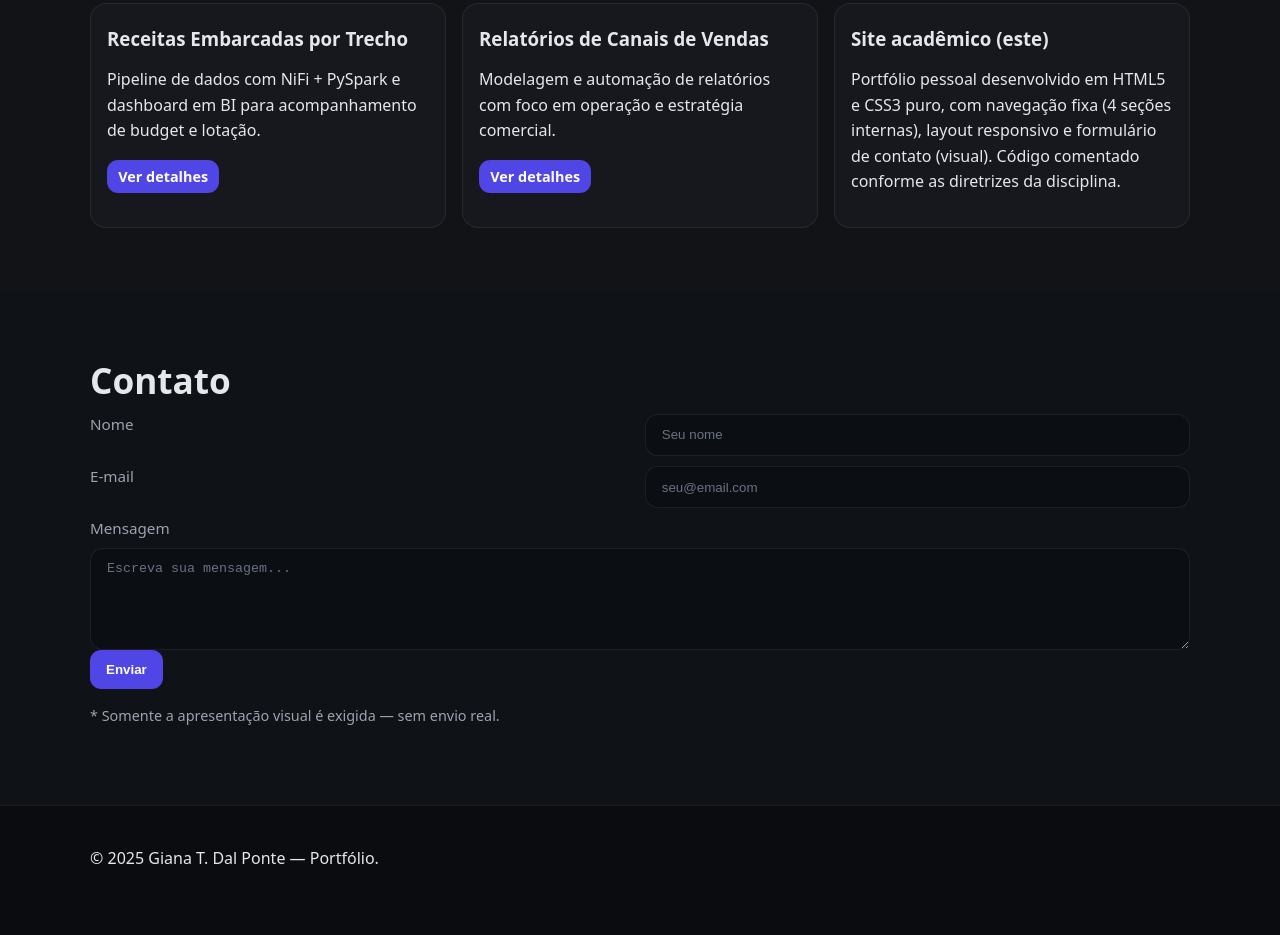
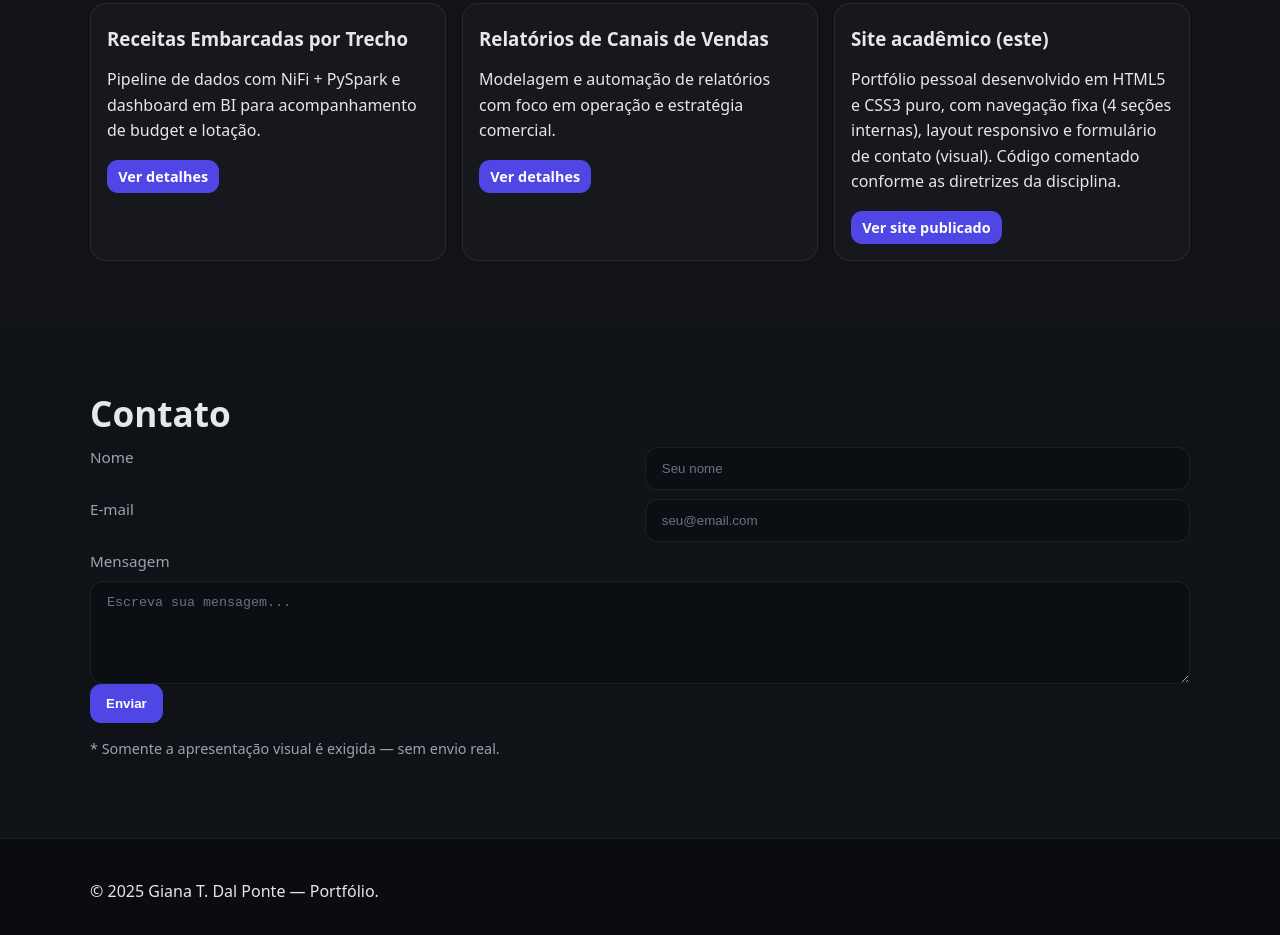
Before and after one commit to GIANATEIXEIRADALPONTE/site_academico, a plain HTML site: page index.html in a window 1280 px wide. Shown: the part 1730-2665 px from the top of the page. Before the commit the page ends 2642 px from the top, so only its background shows below. Drawn offline with Linux system fonts and the light colour scheme.

Commit message:
Update index.html

```diff
--- a/index.html
+++ b/index.html
@@ -131,10 +131,19 @@
         </article>
 
         <article class="card project">
-          <h3>Site acadêmico (este)</h3>
-          <p>Portfólio pessoal desenvolvido em HTML5 e CSS3 puro, com navegação fixa (4 seções internas),
-             layout responsivo e formulário de contato (visual). Código comentado conforme as diretrizes da disciplina.</p>
-        </article>
+  <h3>Site acadêmico (este)</h3>
+  <p>Portfólio pessoal desenvolvido em HTML5 e CSS3 puro, com navegação fixa (4 seções internas),
+     layout responsivo e formulário de contato (visual). Código comentado conforme as diretrizes da disciplina.</p>
+
+  <a class="btn small" href="https://gianateixeiradalponte.github.io/site_academico/" target="_blank" rel="noopener">
+    Ver site publicado
+  </a>
+</article>
+
+      </div>
+    </div>
+  </section>
+
       </div>
     </div>
   </section>
```
